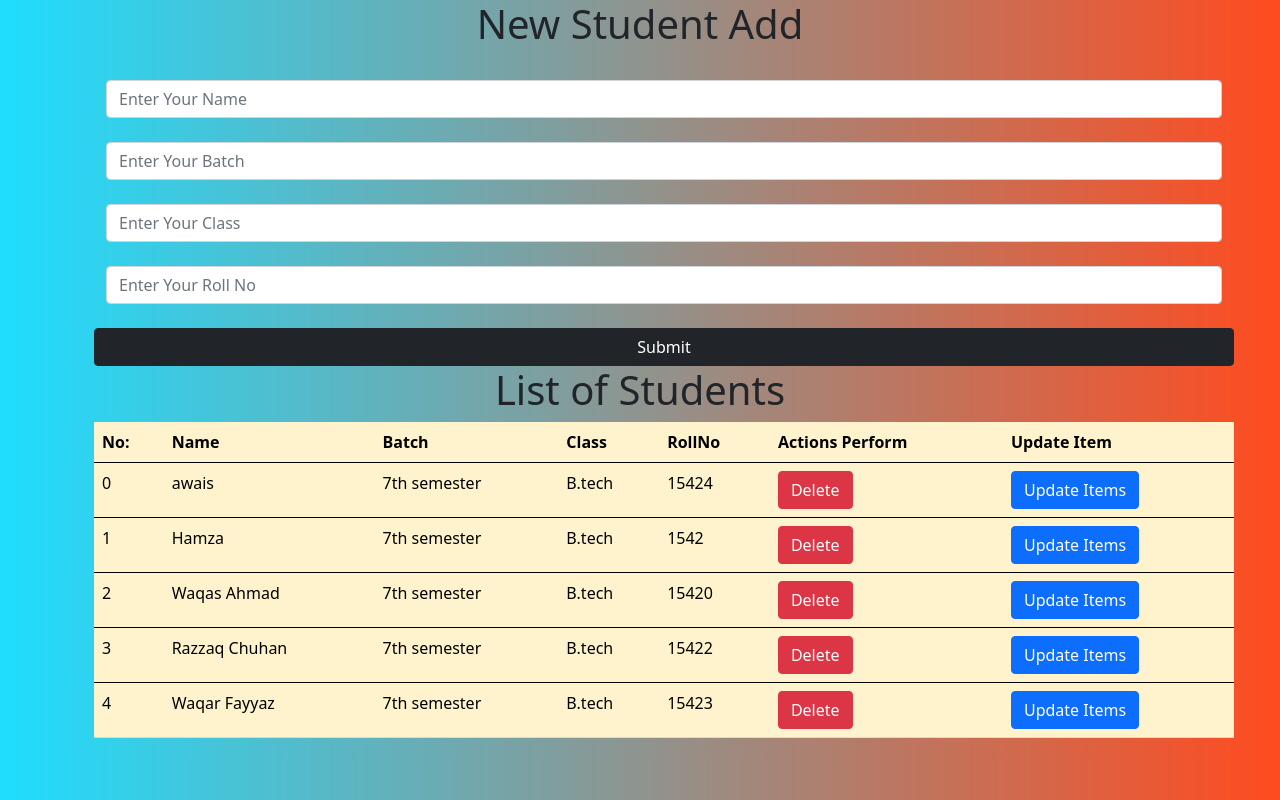
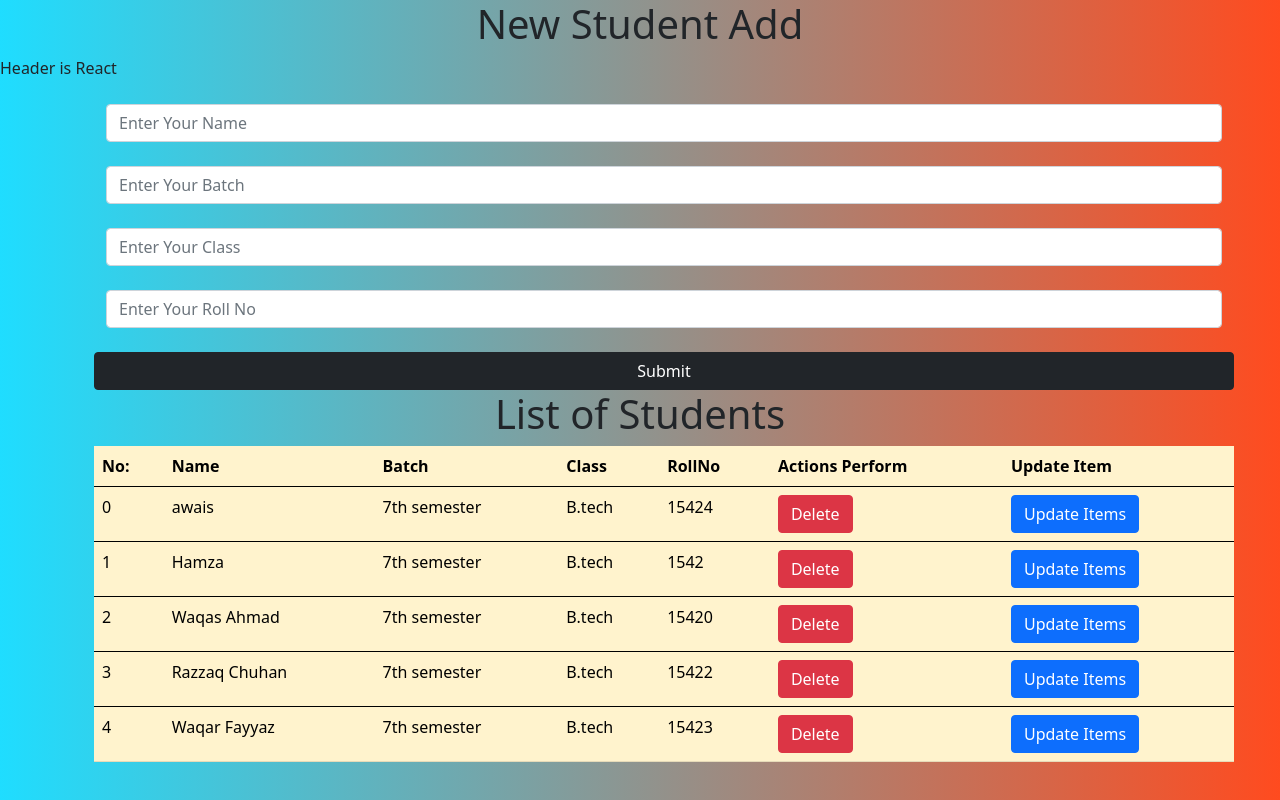
Before and after one commit to awais882s/react-redux, a React (Create React App) app: page / in a window 1280 px wide. Built offline with nearby package versions, Linux system fonts and the light colour scheme.

Commit message:
header
we fetch data from store

```diff
--- a/src/App.js
+++ b/src/App.js
@@ -1,6 +1,7 @@
 import Students from "./modules/student/student";
 import { ToastContainer } from "react-toastify";
 import { useSelector } from "react-redux";
+import Header from "./components/header/Header";
 import "./Boostrap/index.css";
 function App() {
   const user = useSelector((store) => store.authReducers.user);
@@ -12,6 +13,7 @@ function App() {
       <h1 className="d-flex justify-content-center align-items-center">
         New Student Add
       </h1>
+      <Header />
       <ToastContainer />
       <Students />
     </div>
--- /dev/null
+++ b/src/components/header/Header.jsx
@@ -0,0 +1,13 @@
+import React from 'react';
+import { useSelector } from "react-redux";
+function Header() {
+    const store = useSelector((store) => store);
+    console.log("store in header", store);
+    return (
+        <div>
+            Header is React
+        </div>
+    )
+}
+
+export default Header;
--- a/src/modules/student/useStudent.jsx
+++ b/src/modules/student/useStudent.jsx
@@ -17,7 +17,6 @@ export function useStudents() {
     // store data
     const studentReducers = useSelector(state => state.studentReducers);
     console.log("StudentReducers", studentReducers);
-
 
     // end of store data
 
```
